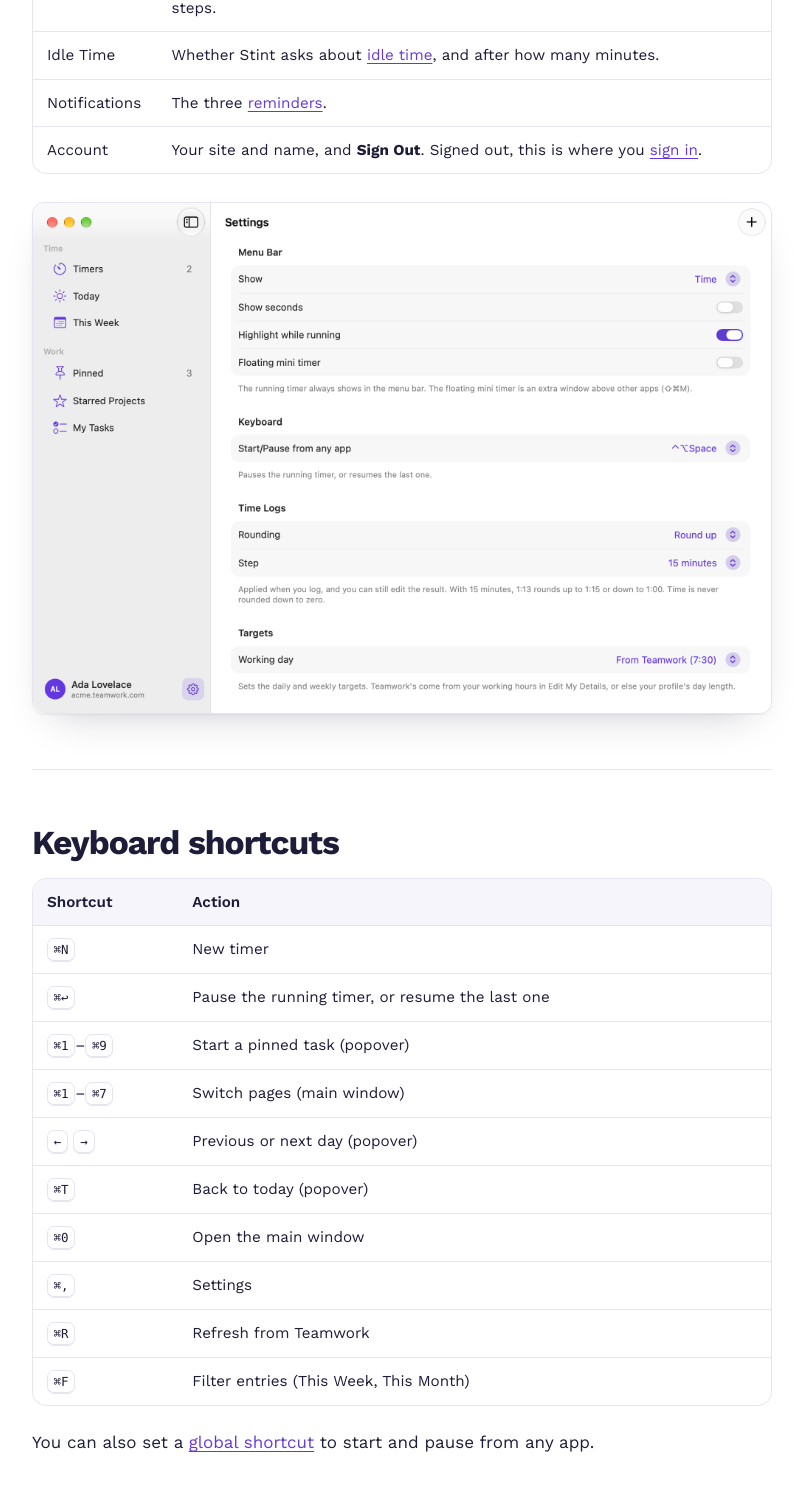
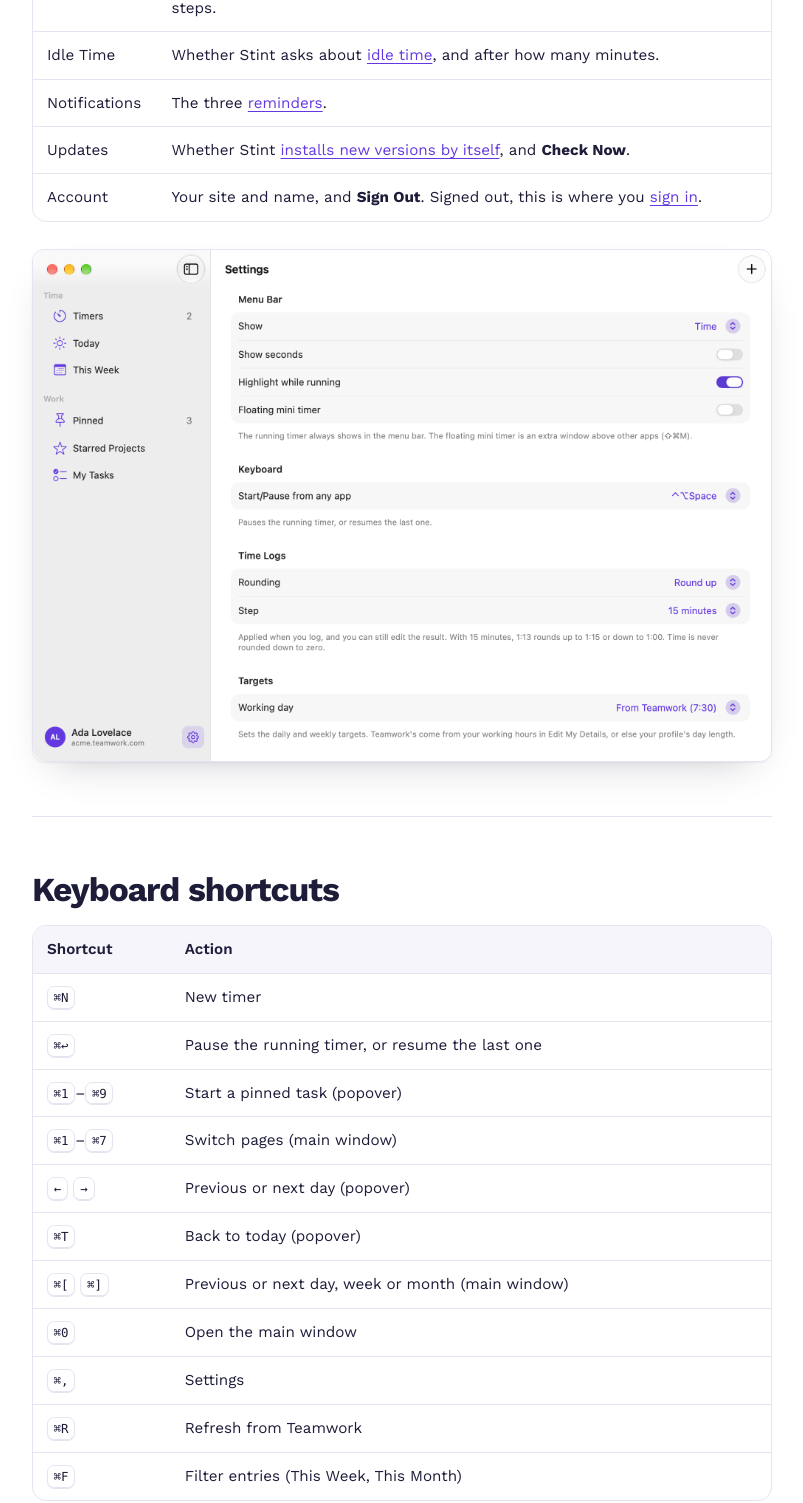
Before and after one commit to doxigo/stint, a plain HTML site: page docs/help/index.html in a window 1280 px wide. Shown: the part 10240-11743 px from the top of the page, without its empty margins (316-1119 px from the left). Drawn offline with Linux system fonts and the light colour scheme.

```diff
--- a/docs/help/index.html
+++ b/docs/help/index.html
@@ -273,6 +273,7 @@
               <tr><td>Targets</td><td>Your working day. <strong>From Teamwork</strong> uses the working hours in your Teamwork profile, or else your profile's day length. <strong>Custom</strong> sets your own, in 15-minute steps.</td></tr>
               <tr><td>Idle Time</td><td>Whether Stint asks about <a href="#idle">idle time</a>, and after how many minutes.</td></tr>
               <tr><td>Notifications</td><td>The three <a href="#reminders">reminders</a>.</td></tr>
+              <tr><td>Updates</td><td>Whether Stint <a href="#update">installs new versions by itself</a>, and <strong>Check Now</strong>.</td></tr>
               <tr><td>Account</td><td>Your site and name, and <strong>Sign Out</strong>. Signed out, this is where you <a href="#sign-in">sign in</a>.</td></tr>
             </tbody>
           </table>
@@ -294,6 +295,7 @@
               <tr><td><kbd>⌘1</kbd>–<kbd>⌘7</kbd></td><td>Switch pages (main window)</td></tr>
               <tr><td><kbd>←</kbd> <kbd>→</kbd></td><td>Previous or next day (popover)</td></tr>
               <tr><td><kbd>⌘T</kbd></td><td>Back to today (popover)</td></tr>
+              <tr><td><kbd>⌘[</kbd> <kbd>⌘]</kbd></td><td>Previous or next day, week or month (main window)</td></tr>
               <tr><td><kbd>⌘0</kbd></td><td>Open the main window</td></tr>
               <tr><td><kbd>⌘,</kbd></td><td>Settings</td></tr>
               <tr><td><kbd>⌘R</kbd></td><td>Refresh from Teamwork</td></tr>
```
Also changed, not shown: 3 other files.
